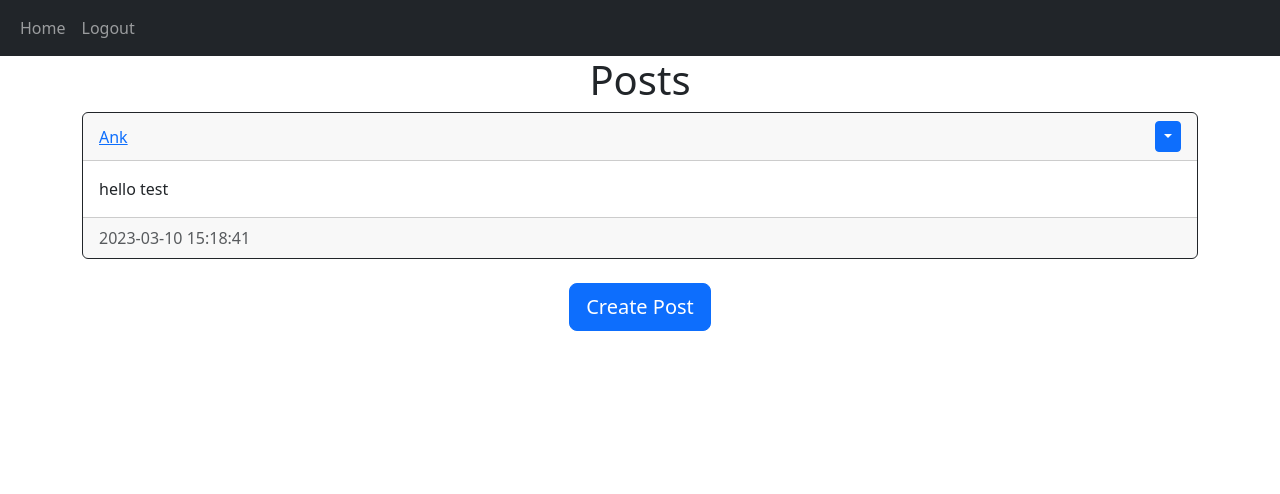
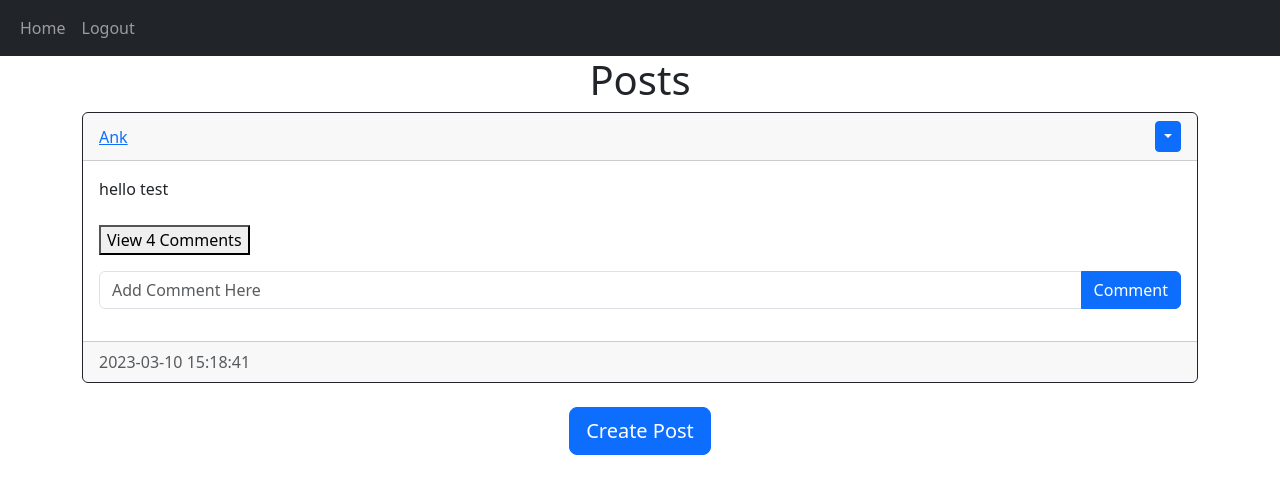
Before and after one commit to itsankk05/Blog-app, a Flask app: page / in a window 1280 px wide. Shown: the top 494 px of the page. Run offline with Flask 3, Linux system fonts and the light colour scheme; a user stored in the database is signed in.

Commit message:
Comments added

```diff
--- a/Final Project/website/__init__.py
+++ b/Final Project/website/__init__.py
@@ -13,7 +13,7 @@ def create_app():
     db.init_app(app)
 
     from .views import views
-    from .models import User, Post
+    from .models import User, Post, Comment
     from .auth import auth
 
     app.register_blueprint(views, url_prefix= "/")
--- a/Final Project/website/templates/posts-div.html
+++ b/Final Project/website/templates/posts-div.html
@@ -26,6 +26,48 @@
     </div>
     <div class="card-body">
       <div class="card-text">{{ post.text }}</div>
+      <br />
+      <div class="collapse" id="comments-{{ post_id }}">
+        <div class="card">
+          <div class="card-body" id="comments-expanded={{ posts_id }}">
+            {% for comment in comments %}
+            <div class="d-flex justify-content-between align-items-center">
+              <div>
+                <a href="/posts/{{ comment.user.username }}"
+                  >{{ comment.user.username }}</a
+                >:{{ comment.text }}
+              </div>
+              <div>
+                <small class="text-muted"> {{ comment.date_created }} </small>
+              </div>
+            </div>
+            {% endfor %}
+              </div>
+            </div>
+          </div>
+          <p class="card-text">
+          {% if post.comments|length > 0 %}
+          <a data-bs-toggle="collapse" href="#comments-{{ post.id }}" role="button">
+            <button>View {{ post.comments|length }} Comments</button>
+          </a>
+          {% else %}
+            <small class="text-muted">No Comments</small>
+          {% endif %}
+          </p>
+          <form
+            class="input-group mb-3"
+            method="POST"
+            action="/create-comment/{{ post.id }}"
+          >
+            <input
+              type="text"
+              id="text"
+              name="text"
+              class="form-control"
+              placeholder="Add Comment Here"
+            />
+            <button type="submit" class="btn btn-primary">Comment</button>
+          </form>
         </div>
         <div class="card-footer text-muted">{{ post.date_created }}</div>
       </div>
@@ -35,7 +77,11 @@
     {% block footer %}
     <div align="center">
       <a href="/create-post">
-    <button type="button" class="btn btn-primary btn-lg">Create Post</button>
+        <button type="button" class="btn btn-primary btn-lg">
+          Create Post
+        </button>
       </a>
     </div>
     {% endblock %} {% endblock %}
+  </div>
+</div>
--- a/Final Project/website/views.py
+++ b/Final Project/website/views.py
@@ -1,6 +1,6 @@
 from flask import Blueprint, render_template, flash, request, redirect, url_for
 from flask_login import login_required, current_user
-from .models import Post, User
+from .models import Post, User, Comment
 from . import db
 
 views = Blueprint("views", __name__)
@@ -59,3 +59,21 @@ def posts(username):
     posts = user.posts
 
     return render_template("posts.html", user=current_user, posts=posts, username=username)
+
+@views.route("/create-comment/<post_id>", methods=['POST'])
+@login_required
+def create_comment(post_id):
+    text = request.form.get('text')
+
+    if not text:
+        flash("Comment cannot be empty", category="error")
+    else:
+        post = Post.query.filter_by(id=post_id)
+        if post:
+            comment = Comment(text=text, author=current_user.id, post_id=post_id)
+            db.session.add(comment)
+            db.session.commit()
+        else:
+            flash("Post dosen't exist", category="error")
+
+    return redirect(url_for('views.home'))
```
Also changed, not shown: Final Project/website/models.py (+10 -0 lines), Final Project/instance/database.db. Lines whose indentation alone changed are shown as unchanged.
